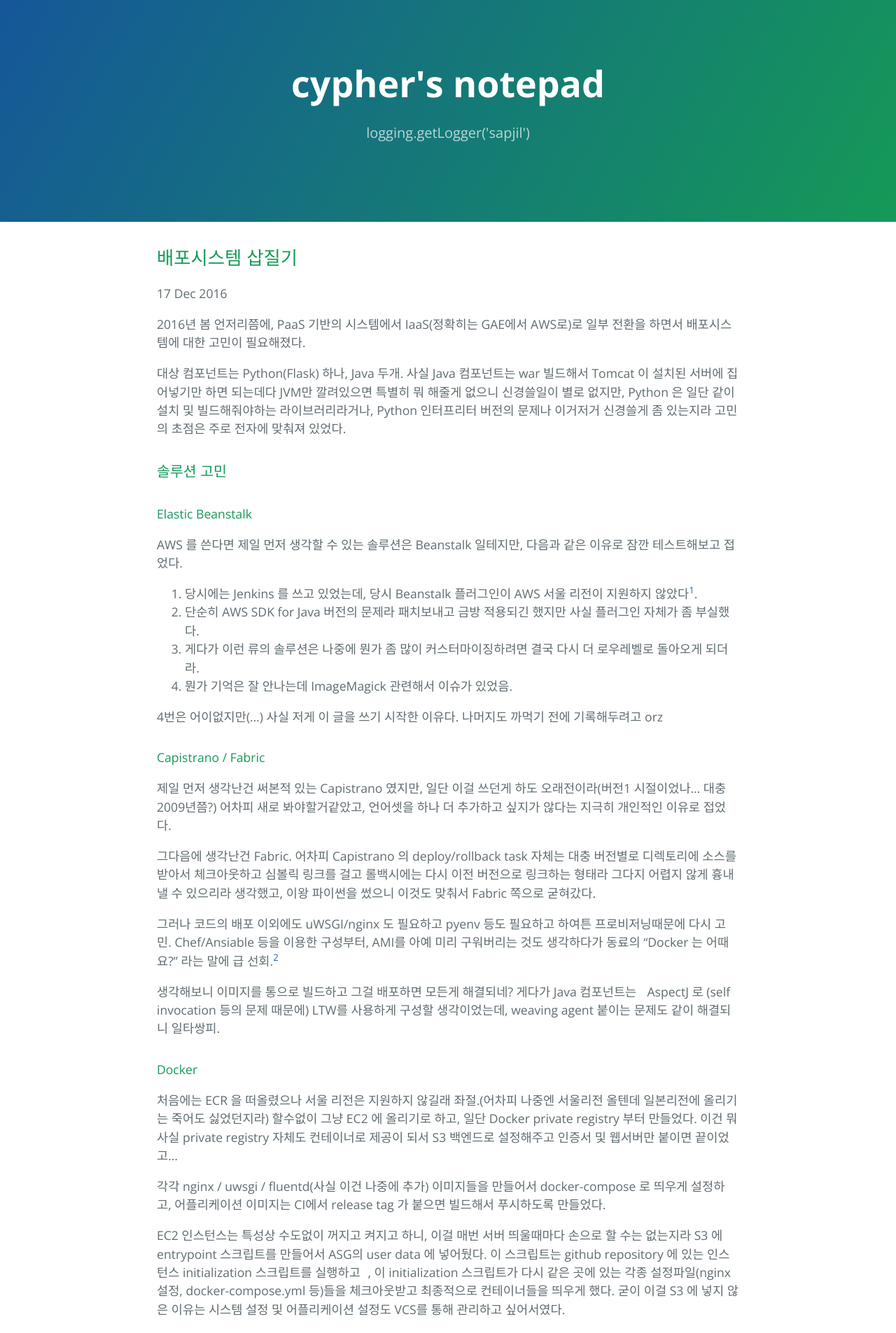
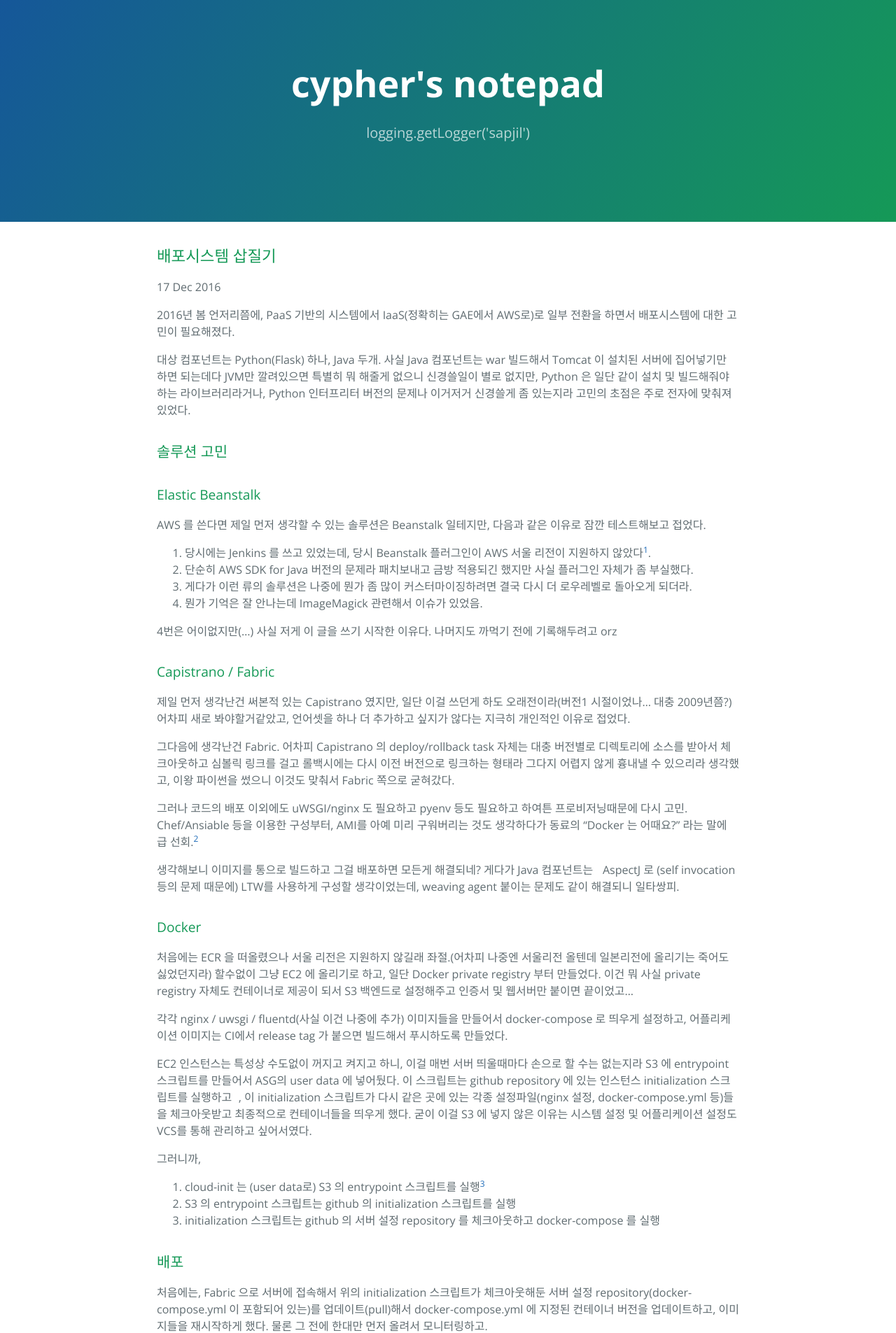
Before and after one commit to encyphered/blog, a Jekyll site: the page built from _posts/2016-12-17-deployment-in-aws.markdown, in a window 1280 px wide. Shown: the top 1905 px of the page at 70% size. Built offline with Jekyll 4.4.1, drawn with Linux system fonts in a browser that asks for light colours.

Commit message:
Fixed some CSS

```diff
--- a/css/cayman.css
+++ b/css/cayman.css
@@ -15,6 +15,10 @@ a {
   a:hover {
     text-decoration: underline; }
 
+em {
+  font-style: normal;
+  font-weight: bold;
+}
 .btn {
   display: inline-block;
   margin-bottom: 1rem;
@@ -102,8 +106,7 @@ a {
     .main-content {
       max-width: 64rem;
       padding: 2rem 6rem;
-      margin: 0 auto;
-      font-size: 1.1rem; } }
+      margin: 0 auto; } }
   @media screen and (min-width: 42em) and (max-width: 64em) {
     .main-content {
       padding: 2rem 4rem;
@@ -124,6 +127,11 @@ a {
     margin-bottom: 1rem;
     font-weight: normal;
     color: #159957; }
+  .main-content h2 { font-size: 1.4em; }
+  .main-content h3 { font-size: 1.3em; }
+  .main-content h4 { font-size: 1.2em; }
+  .main-content h5 { font-size: 1.05em; }
+  .main-content h6 { font-size: 1.0em; }
   .main-content p {
     margin-bottom: 1em; }
   .main-content code {
@@ -222,7 +230,8 @@ a {
     background-color: #eff0f1;
     border: 0; }
   .main-content .footnotes {
-    border-top: solid 1px #eff0f1; }
+    border-top: solid 1px #eff0f1;
+    font-size: 0.8em; }
 
 .site-footer {
   padding-top: 2rem;
```
